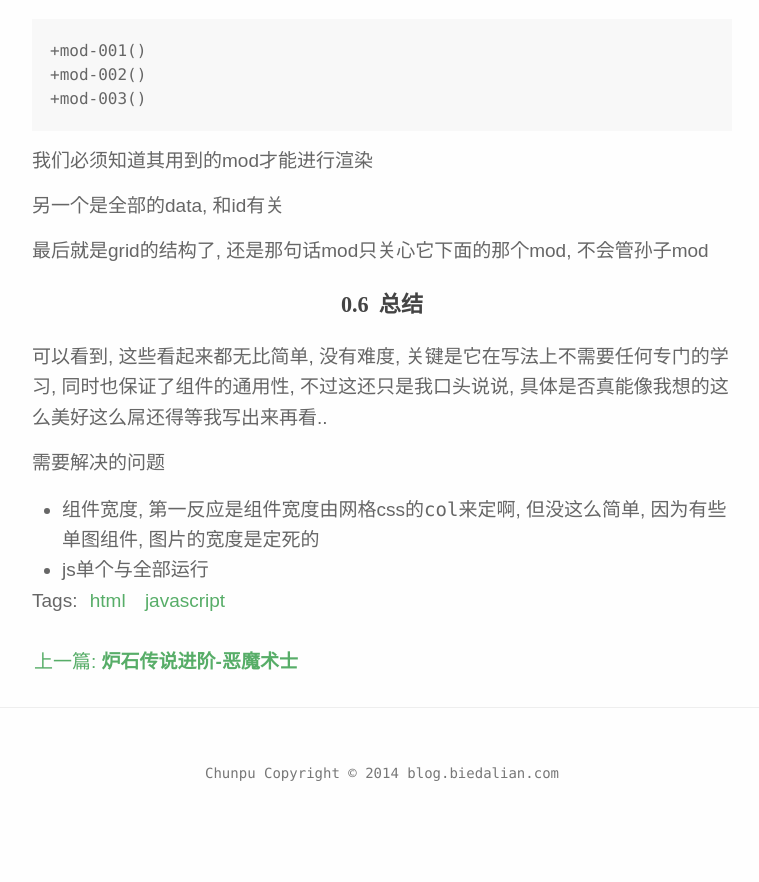
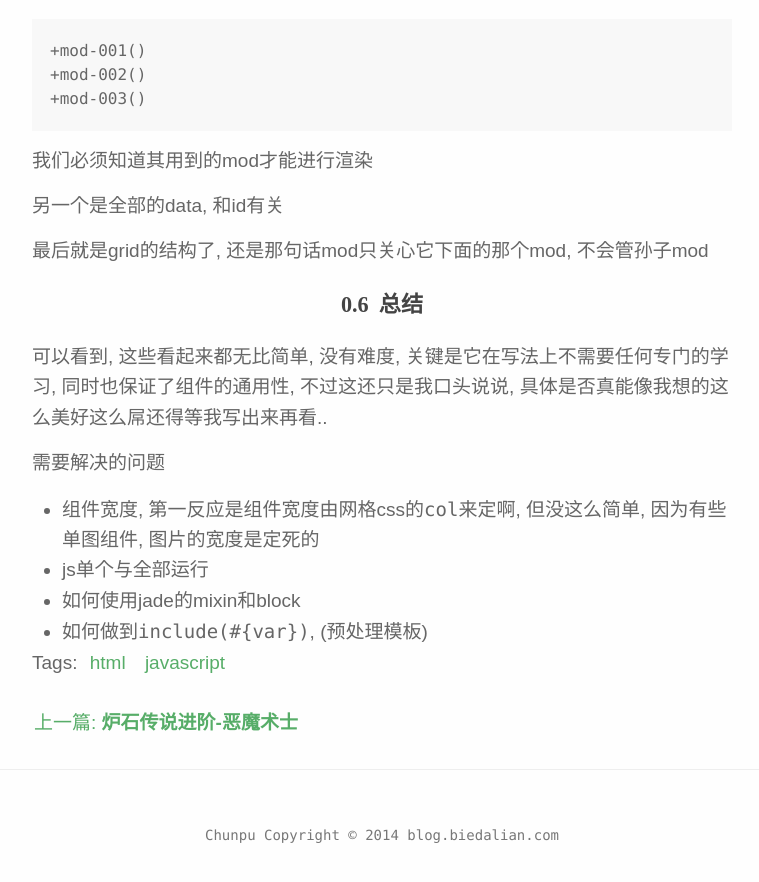
Before and after one commit to chunpu/blog, a Jekyll site: the page built from _posts/2014-4-5-simple-web-component.md, in a window 1280 px wide and 900 px high, scrolled down 4400 px. Shown: the top 882 px of the window, without its empty margins (258-1017 px from the left). Built offline with Jekyll 4.4.1, drawn with Linux system fonts in a browser that asks for light colours; some web fonts are replaced; Markdown is read by kramdown in place of the engine named in the settings; comment, search, counter and statistics services are not loaded; before the commit the page ends 5238 px from its top, so only the background shows below that.

Commit message:
update com

```diff
--- a/_posts/2014-4-5-simple-web-component.md
+++ b/_posts/2014-4-5-simple-web-component.md
@@ -190,3 +190,5 @@ mod: {
 
 - 组件宽度, 第一反应是组件宽度由网格css的`col`来定啊, 但没这么简单, 因为有些单图组件, 图片的宽度是定死的
 - js单个与全部运行
+- 如何使用jade的mixin和block
+- 如何做到`include(#{var})`, (预处理模板)
```
